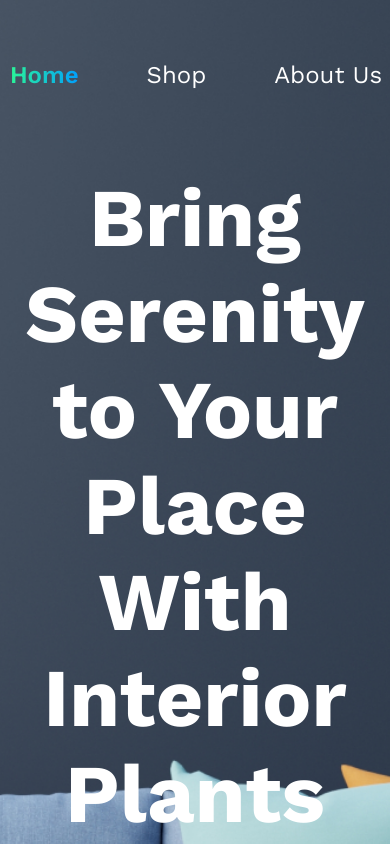
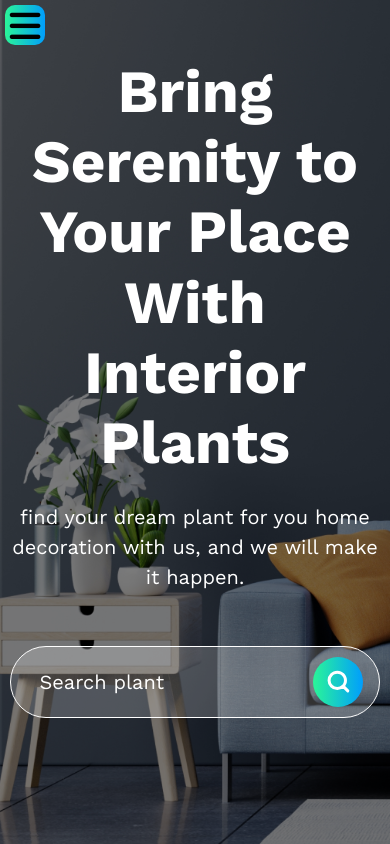
Before and after one commit to SparrowSSSS/PlantShop, a plain HTML site: page index.html in a window 390 px wide. Shown: the top 844 px of the page. Drawn offline with Linux system fonts and the light colour scheme.

Commit message:
second commit

```diff
--- /dev/null
+++ b/fontawesome/css/regular.min.css
@@ -0,0 +1,6 @@
+/*!
+ * Font Awesome Free 6.3.0 by @fontawesome - https://fontawesome.com
+ * License - https://fontawesome.com/license/free (Icons: CC BY 4.0, Fonts: SIL OFL 1.1, Code: MIT License)
+ * Copyright 2023 Fonticons, Inc.
+ */
+:host,:root{--fa-style-family-classic:"Font Awesome 6 Free";--fa-font-regular:normal 400 1em/1 "Font Awesome 6 Free"}@font-face{font-family:"Font Awesome 6 Free";font-style:normal;font-weight:400;font-display:block;src:url(../webfonts/fa-regular-400.woff2) format("woff2"),url(../webfonts/fa-regular-400.ttf) format("truetype")}.fa-regular,.far{font-weight:400}
--- /dev/null
+++ b/fontawesome/css/solid.min.css
@@ -0,0 +1,6 @@
+/*!
+ * Font Awesome Free 6.3.0 by @fontawesome - https://fontawesome.com
+ * License - https://fontawesome.com/license/free (Icons: CC BY 4.0, Fonts: SIL OFL 1.1, Code: MIT License)
+ * Copyright 2023 Fonticons, Inc.
+ */
+:host,:root{--fa-style-family-classic:"Font Awesome 6 Free";--fa-font-solid:normal 900 1em/1 "Font Awesome 6 Free"}@font-face{font-family:"Font Awesome 6 Free";font-style:normal;font-weight:900;font-display:block;src:url(../webfonts/fa-solid-900.woff2) format("woff2"),url(../webfonts/fa-solid-900.ttf) format("truetype")}.fa-solid,.fas{font-weight:900}
--- a/index.html
+++ b/index.html
@@ -5,12 +5,17 @@
     <meta charset="UTF-8">
     <meta name="viewport" content="width=device-width, initial-scale=1.0">
     <link rel="stylesheet" href="css/style.css">
+    <link rel="stylesheet" href="fontawesome/css/fontawesome.min.css">
+    <link rel="stylesheet" href="fontawesome/css/regular.min.css">
+    <link rel="stylesheet" href="fontawesome/css/solid.min.css">
+    <link rel="stylesheet" href="fontawesome/css/brands.min.css">
     <title>PlantShop</title>
 </head>
 
 <body>
     <div class="wrapper">
         <header class="header">
+            <div class="header__black-background"></div>
             <div class="header__plant-info-container">
                 <div class="header__plant-info plant-info _number-one">
                     <div class="plant-info__btn"></div>
@@ -35,6 +40,10 @@
                 </div>
             </div>
             <div class="header__container _container">
+                <div class="header__burger-menu burger-menu">
+                    <i class="fa-solid fa-bars burger-menu__icon _hamburger" data-active="true"></i>
+                    <i class="fa-solid fa-xmark burger-menu__icon _xmark" data-active="false"></i>
+                </div>
                 <div class="header__menu menu">
                     <nav class="menu__nav">
                         <ul class="menu__list">
--- a/js/main.js
+++ b/js/main.js
@@ -1,3 +1,3 @@
 window.onload = () => {
-    console.log(window.pageXOffset);
+
 };
--- a/scss/style.scss
+++ b/scss/style.scss
@@ -5,6 +5,9 @@
 /*---------НАЧАЛЬНАЯ_НАСТРОЙКА-----------*/
 
 $container-width: 1482px;
+$z-index1: 1;
+$z-index2: 1000;
+$z-index3: 2000;
 
 *, *::before, *::after {padding: 0; margin: 0; border: 0; box-sizing: border-box;}
 a {text-decoration: none;}
@@ -37,14 +40,6 @@ html, body {height: 100%; line-height: 1; font-size: 14px; color: black;}
         padding-bottom: 500px;
     }
 
-    @media (max-width:1380px){
-        padding-bottom: 400px;
-    }
-
-    @media (max-width:1260px){
-        padding-bottom: 300px;
-    }
-
     &__menu:not(:last-child) {
         margin-bottom: 76px;
     }
@@ -52,6 +47,8 @@ html, body {height: 100%; line-height: 1; font-size: 14px; color: black;}
     &__body {
         max-width: 100%;
         text-align: center;
+        z-index: $z-index2;
+        position: relative;
     }
 
     &__title {
@@ -80,6 +77,22 @@ html, body {height: 100%; line-height: 1; font-size: 14px; color: black;}
         margin-bottom: 54px;
     }
 
+    @media (max-width:1380px){
+        padding-bottom: 450px;
+
+        &__title {
+            font-size: 60px;
+        }
+
+        &__subtitle {
+            font-size: 20px;
+        }
+    }
+
+    @media (max-width:1265px){
+        padding-bottom: 200px;
+    }
+
     &__search {
         max-width: 463px;
         margin: 0 auto;
@@ -93,7 +106,7 @@ html, body {height: 100%; line-height: 1; font-size: 14px; color: black;}
     }
 
     &__input-search {
-        flex: 1 0 auto;
+        flex: 1 1 auto;
         margin-left: 30px;
         background-color: transparent;
         color: #FFFFFF;
@@ -113,8 +126,15 @@ html, body {height: 100%; line-height: 1; font-size: 14px; color: black;}
         user-select: none;
     }
 
+    @media (max-width:374px) {
+
+        &__input-search {
+            width: 50%;
+        }
+    }
+
     &__plant-info-container {
-        $array-width: (1490px, 1380px, 1260px);
+        $array-width: (1490px, 1380px);
         $pic-width: $container-width + 10px;
         position: absolute;
         width: $pic-width;
@@ -137,12 +157,61 @@ html, body {height: 100%; line-height: 1; font-size: 14px; color: black;}
             margin-left: 0;
         }
 
-        @media (min-width:1800px), (max-width:1140px){
+        @media (min-width:1800px), (max-width:1265px){
             display: none;
         }
 
     }
 
+    &__black-background {
+        position: absolute;
+        top: 0;
+        left: 0;
+        width: 100%;
+        height: 100%;
+        z-index: $z-index1;
+        background-color: rgba(0, 0, 0, 0.5);
+        display: none;
+    }
+
+    &__burger-menu {
+        display: none;
+        width: 40px;
+        height: 40px;
+        position: relative;
+        z-index: $z-index3;
+        background: linear-gradient(90deg, #2AF598 0%, #009EFD 100%);
+        border-radius: 10px;
+        position: fixed;
+        left: 5px;
+        top: 5px;
+    }
+
+    @media (max-width: 769px) {
+        background-position: 0% 100%;
+
+        &__black-background {
+            display: block;
+        }
+
+        &__burger-menu {
+            display: flex;
+            align-items: center;
+            text-align: center;
+            justify-content: center;
+        }
+
+
+    }
+}
+
+.burger-menu__icon {
+    font-size: 35px;
+}
+
+
+.burger-menu__icon._xmark {
+    display: none;
 }
 
 .menu {
@@ -150,6 +219,8 @@ html, body {height: 100%; line-height: 1; font-size: 14px; color: black;}
     max-width: 100%;
     display: flex;
     align-items: center;
+    position: relative;
+    z-index: $z-index2;
 
     &__nav {
         flex: 1 0 auto;
@@ -187,6 +258,10 @@ html, body {height: 100%; line-height: 1; font-size: 14px; color: black;}
         text-decoration: underline;
     }
 
+    @media (max-width: 769px) {
+        display: none;
+    }
+
 }
 
 .package-menu {
@@ -222,12 +297,14 @@ html, body {height: 100%; line-height: 1; font-size: 14px; color: black;}
     position: absolute;
 
     &__btn {
+        cursor: pointer;
         background: rgba(255, 255, 255, 0.2);
         border: 1px solid #FFFFFF;
         width: 54px;
         height: 54px;
         border-radius: 50%;
         user-select: none;
+        pointer-events: all;
     }
 
     &__btn::before {
@@ -252,6 +329,9 @@ html, body {height: 100%; line-height: 1; font-size: 14px; color: black;}
         color: #FFFFFF;
         font-family: $WSB;
         position: absolute;
+        bottom: 110%;
+        left: 200%;
+        margin-left: -75px;
         display: none;
     }
 
@@ -287,9 +367,13 @@ html, body {height: 100%; line-height: 1; font-size: 14px; color: black;}
     top: 50%;
 }
 
+._number-two .plant-info__info {
+    left: -200%;
+}
+
 ._number-three {
-    left: 4%;
-    top: 48%;
+    left: 2.5%;
+    top: 50%;
 }
 
 @media (min-width:1740px) {
@@ -305,17 +389,8 @@ html, body {height: 100%; line-height: 1; font-size: 14px; color: black;}
     }
 
     ._number-three {
-        left: 10%;
-        top: 48%;
+        left: 9%;
+        top: 50%;
     }
 
 }
-
-._number-one .plant-info__info, ._number-three .plant-info__info{
-    bottom: 115%;
-}
-
-._number-two .plant-info__info {
-    bottom: 115%;
-    right: 20%;
-}
```
Also changed, not shown: css/style.css, fontawesome/css/brands.min.css (added), fontawesome/css/fontawesome.min.css (added), fontawesome/webfonts/fa-brands-400.ttf (added), fontawesome/webfonts/fa-brands-400.woff2 (added), fontawesome/webfonts/fa-regular-400.ttf (added), fontawesome/webfonts/fa-regular-400.woff2 (added), fontawesome/webfonts/fa-solid-900.ttf (added), fontawesome/webfonts/fa-solid-900.woff2 (added), fontawesome/webfonts/fa-v4compatibility.ttf (added), fontawesome/webfonts/fa-v4compatibility.woff2 (added), 1 other file.
